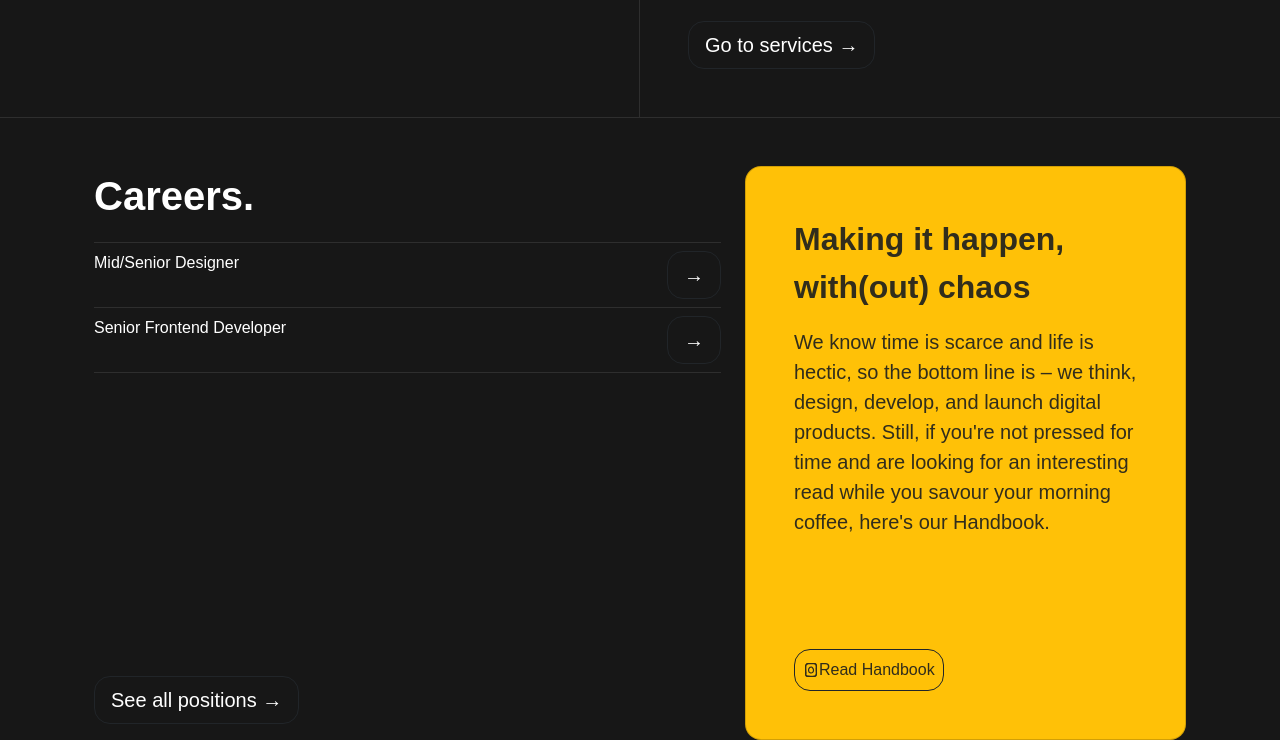
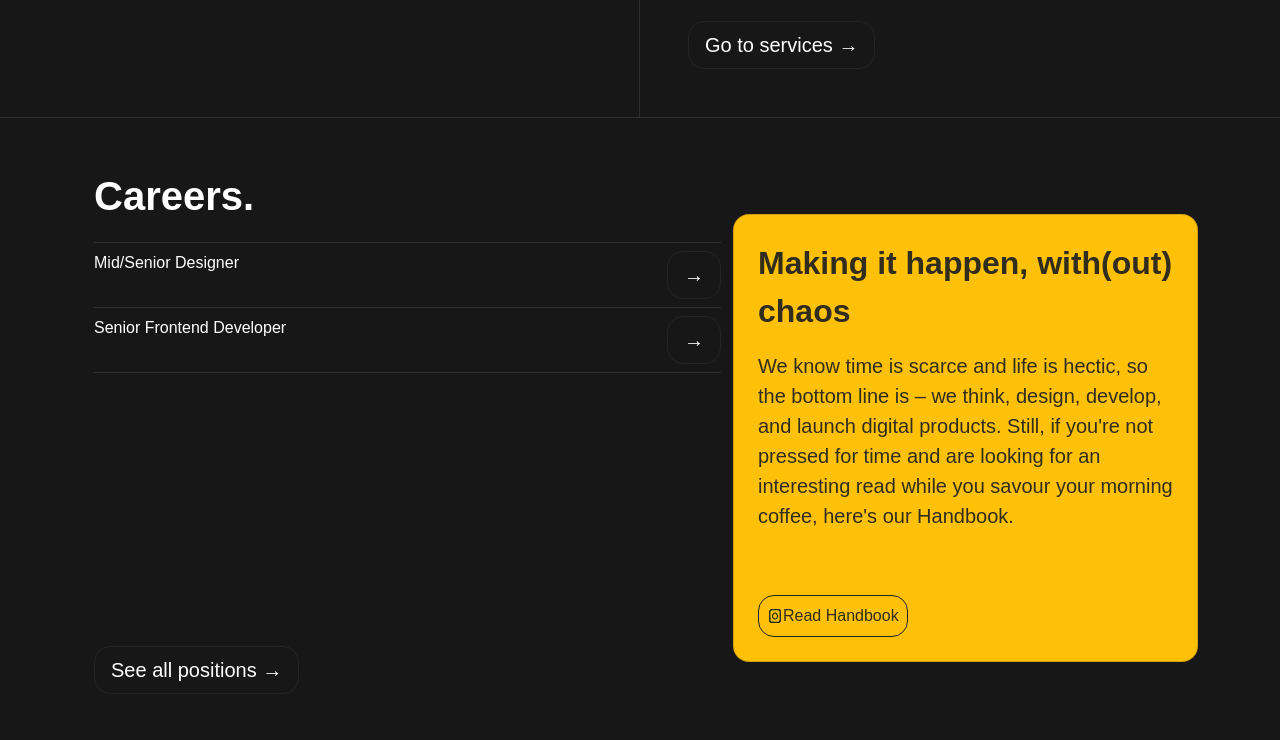
Before and after one commit to mohammedbilalns/Significa-Clone, a plain HTML site: page index.html in a window 1280 px wide. Shown: the part 3526-4266 px from the top of the page. After the commit the page ends 4236 px from the top, so only its background shows below. Drawn offline with nearby package versions, Linux system fonts and the light colour scheme.

Commit message:
fixed: handbook card overflow

```diff
--- a/index.html
+++ b/index.html
@@ -644,10 +644,10 @@
             </div>
 
             <!-- Career right card  -->
-            <div class="col-12 col-xl-5">
-                <div class="card bg-warning text-brown p-5 m-0 rounded-4 align-items-start">
+            <div class="col-12 col-xl-5 px-0 py-5 container">
+                <div class="card bg-warning text-brown p-4 m-0 rounded-4 align-items-start ">
                     <p class="fs-2 fw-bold  hover-pointer">Making it happen, with(out) chaos </p>
-                    <p class="fs-5 pb-5  hover-pointer">We know time is scarce and life is hectic, so the bottom line is
+                    <p class="fs-5 pb-0  hover-pointer">We know time is scarce and life is hectic, so the bottom line is
                         – we think, design, develop, and launch digital products. Still, if you're not pressed for time
                         and are looking for an interesting read while you savour your morning coffee, here's our
                         Handbook.</p>
```
